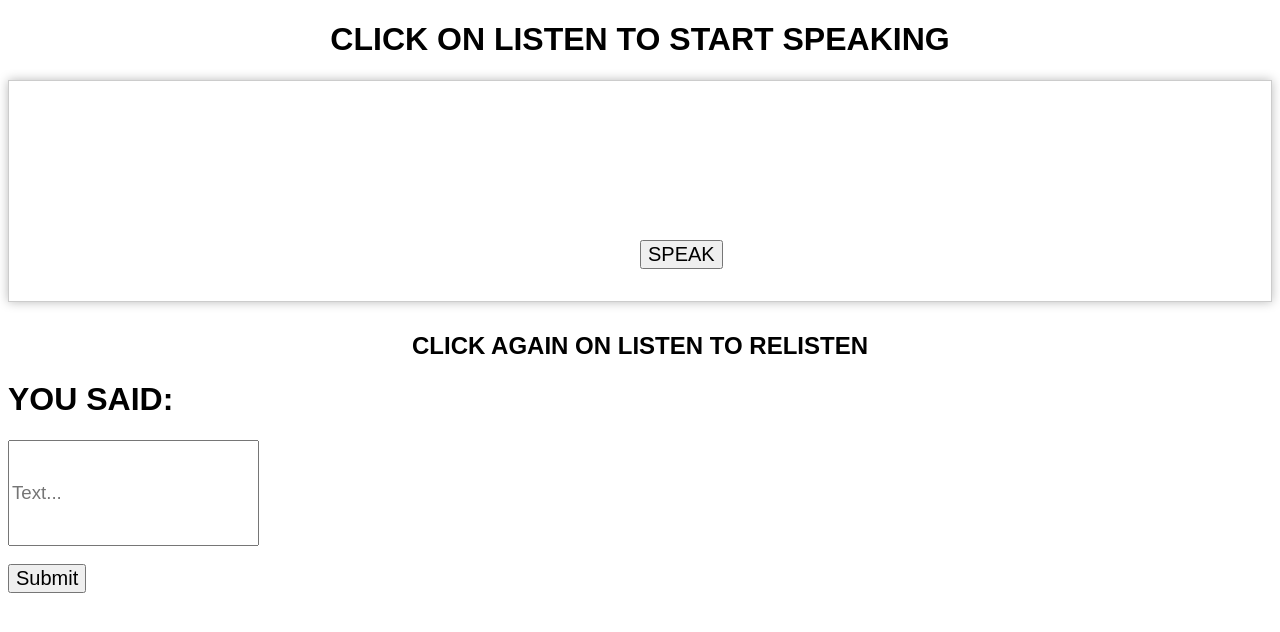
After one commit to gokulraviteja/webautotest, a Django app: page /voice in a window 1280 px wide. The commit adds this page. Shown: the top 632 px of the page. Run offline with Django 3.2, Linux system fonts and the light colour scheme.

Commit message:
committed2

```diff
--- a/webauto/app/templates/app/display.html
+++ b/webauto/app/templates/app/display.html
@@ -6,7 +6,7 @@
   </head>
   <body>
 
-<h1>{{ele.value}}</h1>
+    <h1>{{ele.value}}</h1>
 
   </body>
 </html>
--- a/webauto/app/templates/app/home.html
+++ b/webauto/app/templates/app/home.html
@@ -8,7 +8,7 @@
 
 <form action="" method="post">
   {% csrf_token %}
-    <input type="text" name="data" placeholder="0 or 1">
+    <input type="text" name="data" placeholder="0">
     <button type="submit" name="button">Submit</button>
 </form>
 
--- /dev/null
+++ b/webauto/app/templates/app/voice.html
@@ -0,0 +1,110 @@
+<!DOCTYPE html>
+<html lang="en" dir="ltr">
+  <head>
+    <meta charset="utf-8">
+    <title>Display1</title>
+	<style>
+
+	body{
+font-family: fantasy;
+}
+#result{
+  height:200px;
+  border:1px solid #ccc;
+  padding: 10px;
+  box-shadow: 0 0 10px 0 #bbb;
+  margin-bottom: 30px;
+  font-size: 14px;
+  line-height: 25px;
+}
+.classdiv{
+
+  align:center;
+}
+
+.listen{
+  font-size: 20px;
+  position: absolute;
+  top: 240px;
+  left: 50%;
+}
+
+#textboxid
+{
+    height:100px;
+    font-size:14pt;
+	cols:10;
+	rows:5;
+}
+
+.sub{
+
+  font-size: 20px;
+}
+
+	</style>
+  </head>
+  <body>
+<h1 align="center" id="heading">CLICK ON LISTEN TO START SPEAKING</h1>
+<div id="result"></div>
+<button class="listen" onclick="start()" >SPEAK</button>
+
+
+<h2 align="center">CLICK AGAIN ON LISTEN TO RELISTEN</h2>
+
+
+<div class="formdiv" class="inputvoice">
+  <form action="display" method="post">
+  {% csrf_token %}
+  <h1>YOU SAID: </h1>
+<input type="text" id="textboxid"  name="voicedata" placeholder="Text...">
+<br>
+<br>
+  <button class="sub" type="submit" >Submit</button>
+
+  </form>
+</div>
+
+<script type="text/javascript" >
+
+
+var r=document.getElementById('result');
+var r1=document.getElementById('textboxid');
+function start(){
+  if('webkitSpeechRecognition' in window){
+    var speechRecognizer=new webkitSpeechRecognition();
+    speechRecognizer.continuos=true;
+    speechRecognizer.interimResults=true;
+    speechRecognizer.lang='en-IN';
+    speechRecognizer.start();
+    var finalTrans='';
+    speechRecognizer.onresult=function(event){
+      var interimTrans='';
+      for(var i=0;i<event.results.length;i++){
+        var trans=event.results[i][0].transcript;
+
+        if(event.results[i].isFinal){
+          finalTrans+=trans;
+        }
+        else{
+          interimTrans+=trans;
+        }
+      }
+      r.innerHTML=finalTrans+ '<span style="color:red">'+ interimTrans+'</span>';
+      r1.value=finalTrans;
+    }
+    speechRecognizer.onerror=function(event){
+
+    };
+  }
+  else{
+r.innerHTML='your browser is not supported';
+  }
+
+}
+
+
+</script>
+
+</body>
+</html>
--- a/webauto/app/urls.py
+++ b/webauto/app/urls.py
@@ -19,5 +19,7 @@ from . import views
 
 urlpatterns = [
     path('display',views.display,name='display'),
+    path('voice',views.voice,name='voice'),
     path('',views.home,name='home'),
+
 ]
--- a/webauto/app/views.py
+++ b/webauto/app/views.py
@@ -13,5 +13,15 @@ def home(request):
         return render(request,"app/home.html")
 
 def display(request):
-    ele=testelement.objects.get(id='1')
-    return render(request,"app/display.html",{"ele":ele})
+    if(request.method== 'POST'):
+        p=request.POST['voicedata']
+        ele=testelement.objects.get(id='1')
+        ele.value=p
+        ele.save()
+        return render(request,"app/display.html",{"ele":ele})
+    else:
+        ele=testelement.objects.get(id='1')
+        return render(request,"app/display.html",{"ele":ele})
+
+def voice(request):
+    return render(request,"app/voice.html")
--- a/webauto/webauto/settings.py
+++ b/webauto/webauto/settings.py
@@ -25,7 +25,7 @@ SECRET_KEY = 'm9wu_-3%g@a!(@kgmn!nl0&lft_w%*rn442z-%25o&7cvl9=*a'
 # SECURITY WARNING: don't run with debug turned on in production!
 DEBUG = True
 
-ALLOWED_HOSTS = ['gokulraviteja.pythonanywhere.com']
+ALLOWED_HOSTS = ['bellapukonda.pythonanywhere.com','127.0.0.1','192.168.159.1']
 
 
 # Application definition
```
Also changed, not shown: webauto/db.sqlite3.
